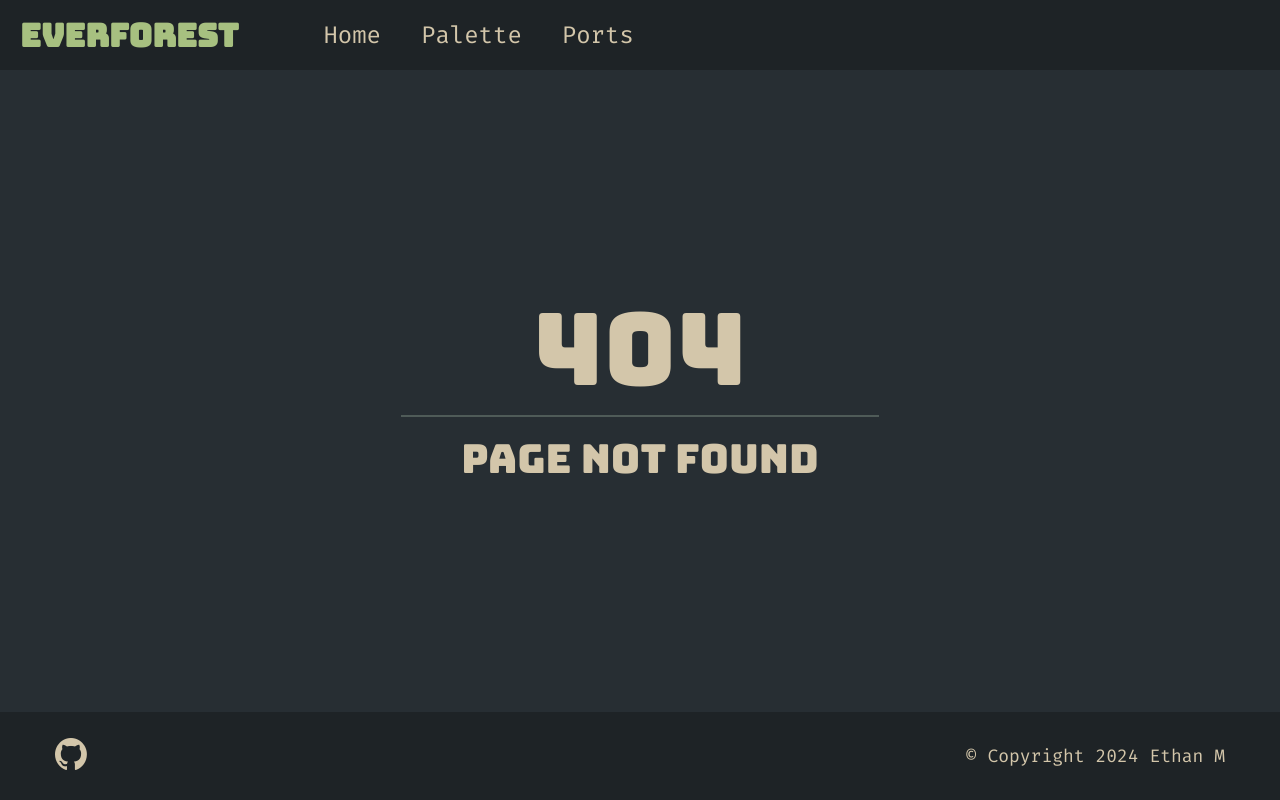
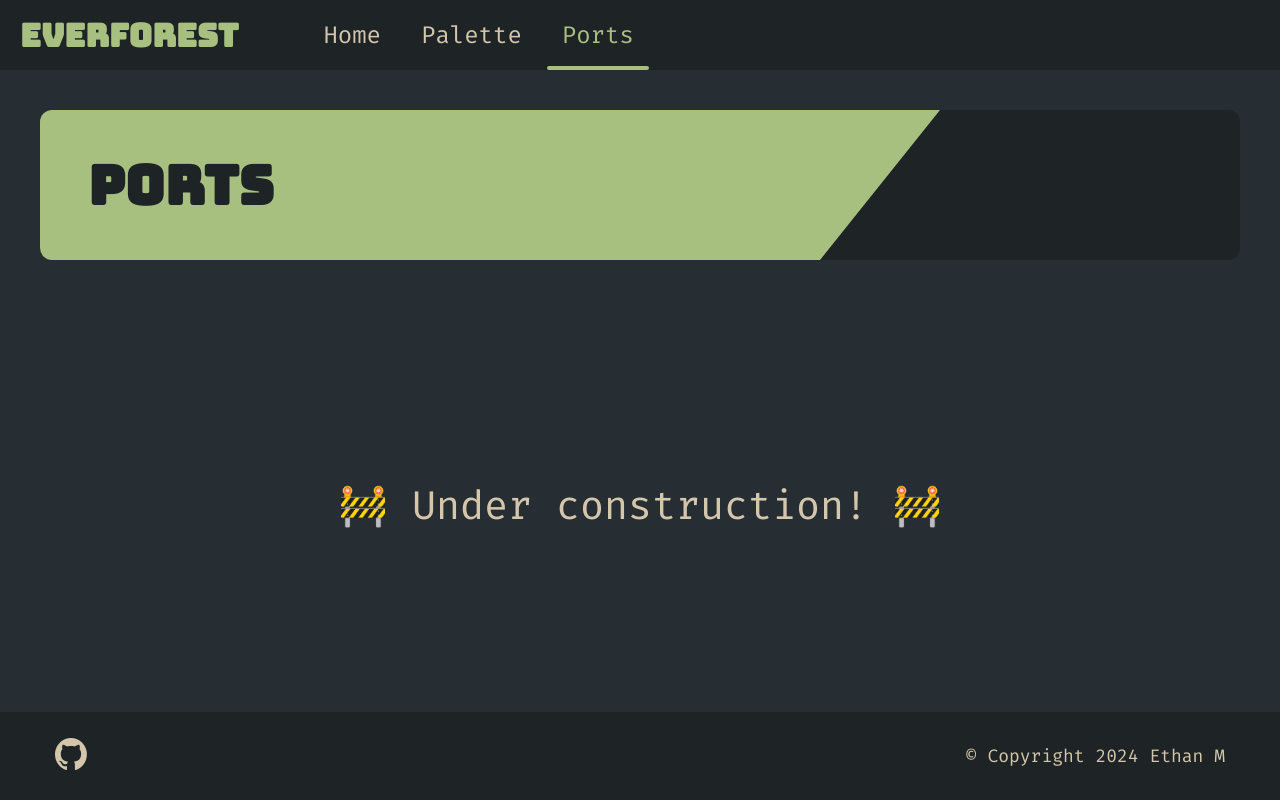
Before and after one commit to SirEthanator/Everforest-Web, a Next.js app: page /ports in a window 1280 px wide. Before the commit this address had no page. Built offline with nearby package versions, Linux system fonts and the light colour scheme; a web font is replaced by a local one.

Commit message:
Ports: Initial commit
Placeholder page for ports has been added

```diff
--- /dev/null
+++ b/app/ports/page.tsx
@@ -0,0 +1,16 @@
+import React from 'react';
+import Navbar from '@/components/Navbar';
+import Title from '@/components/TitleCard';
+import Footer from '@/components/Footer';
+import '@/styles/ports.css'
+
+export default function Page() {
+  return (
+  <body>
+    <Navbar active='Ports' />
+    <Title title='Ports' />
+    <div className='tmp'>🚧 Under construction! 🚧</div>
+    <Footer />
+  </body>
+  )
+}
--- a/components/Navbar.tsx
+++ b/components/Navbar.tsx
@@ -6,7 +6,7 @@ export default function Navbar({active='none'}) {
   let navLinks = [
     ['Home', '/'],
     ['Palette', '/palette'],
-    ['Ports', '#']
+    ['Ports', '/ports']
   ];
 
   let out = []
--- /dev/null
+++ b/styles/ports.css
@@ -0,0 +1,9 @@
+.tmp {
+  flex-grow: 1;
+  display: flex;
+  justify-content: center;
+  align-items: center;
+  color: var(--fg);
+  font-family: var(--font-fira-mono);
+  font-size: 40px;
+}
```
